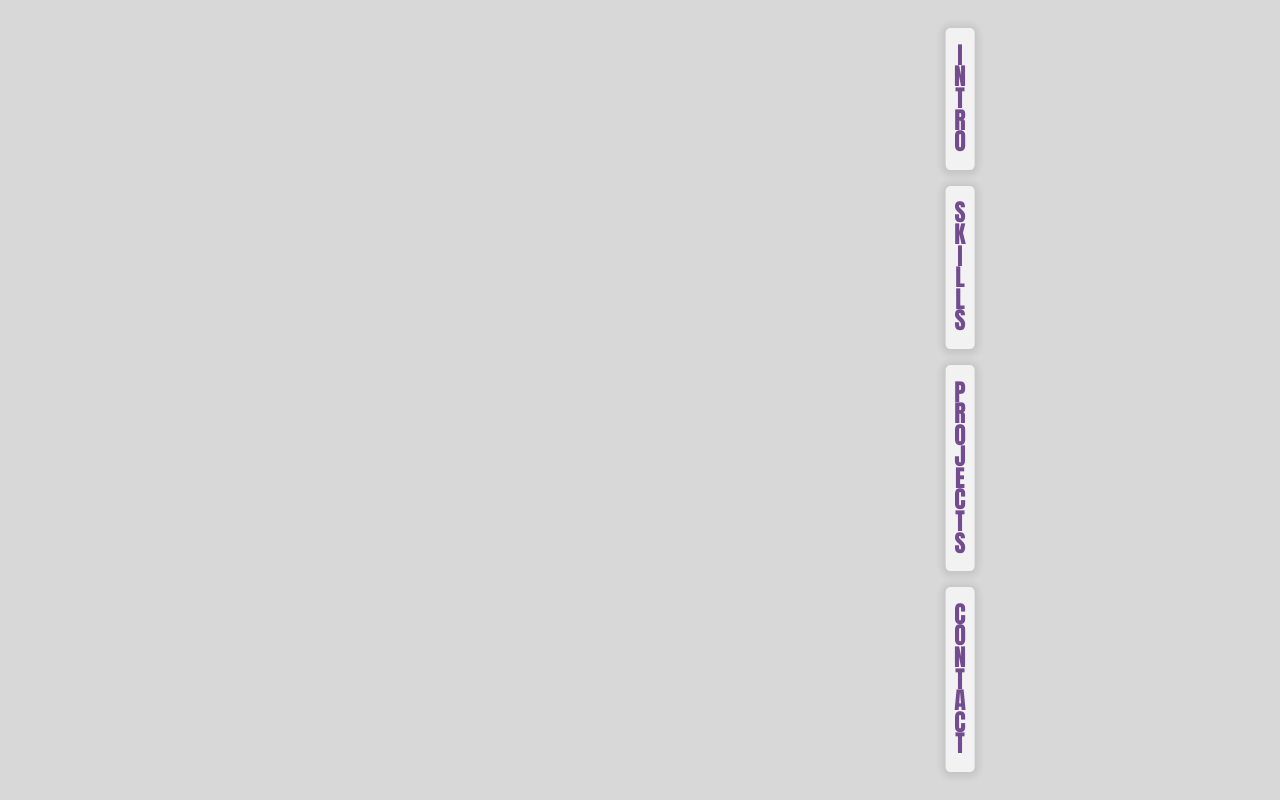
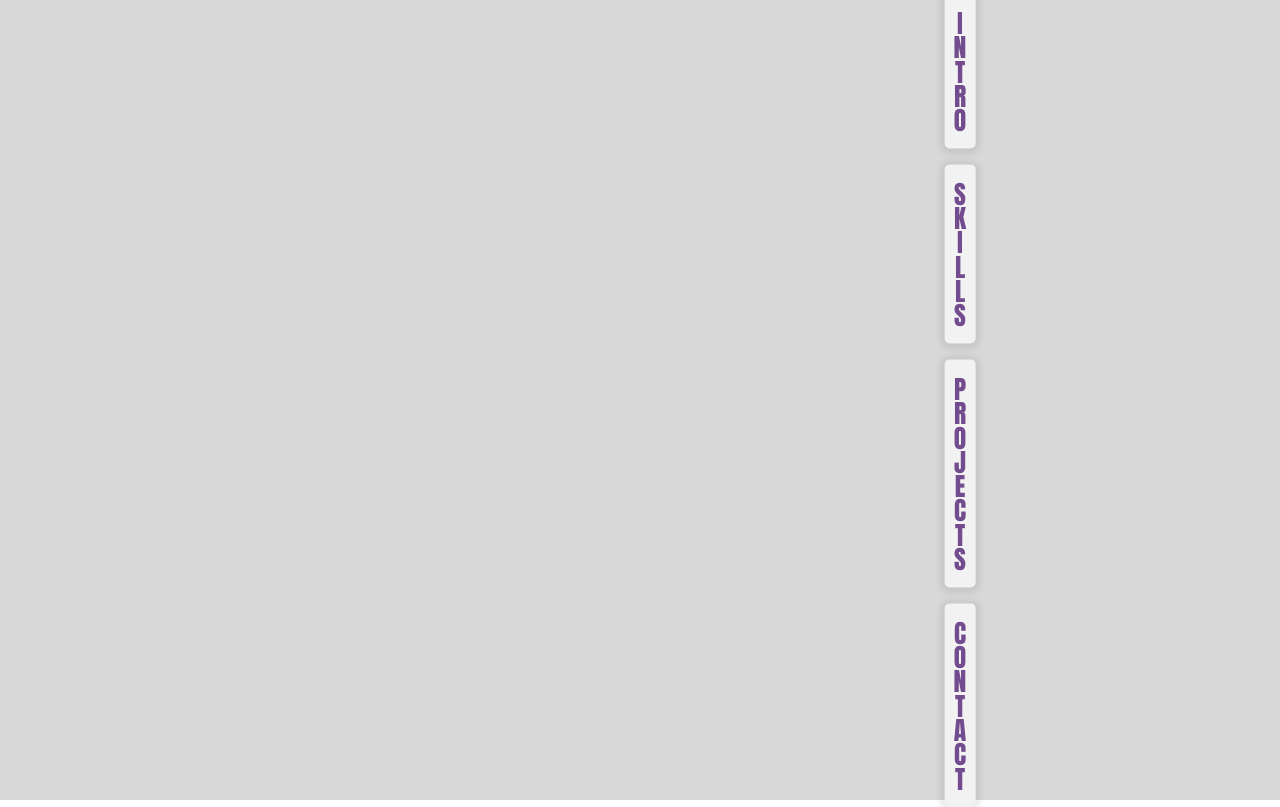
Before and after one commit to OvidiuCaruceru/PortfolioWebsite, an Angular app: page / in a window 1280 px wide. Built offline with nearby package versions, Linux system fonts and the light colour scheme.

Commit message:
Update nav-link styling

```diff
--- a/src/app/app.component.css
+++ b/src/app/app.component.css
@@ -21,11 +21,11 @@
 
 .nav-link {
     font-family: "Anton", sans-serif;
-    font-size: 1.5rem;
+    font-size: 1.6rem;
     color: var(--color-secondary);
-    line-height: 0.9em; /* increase/decrease line-height proportionally to the font size */
+    line-height: 0.95em; /* increase/decrease line-height proportionally to the font size */
     background-color: var(--bg-nav-button);
-    padding: 0.7em 0.3em 0.7em 0.3em;
+    padding: 0.7em 0.3em 0.6em 0.3em;
     border-radius: 5px;
     box-shadow: 0px 1px 6px 4px rgba(50, 50, 50, 0.11);
     /* make text display vertically */
```
